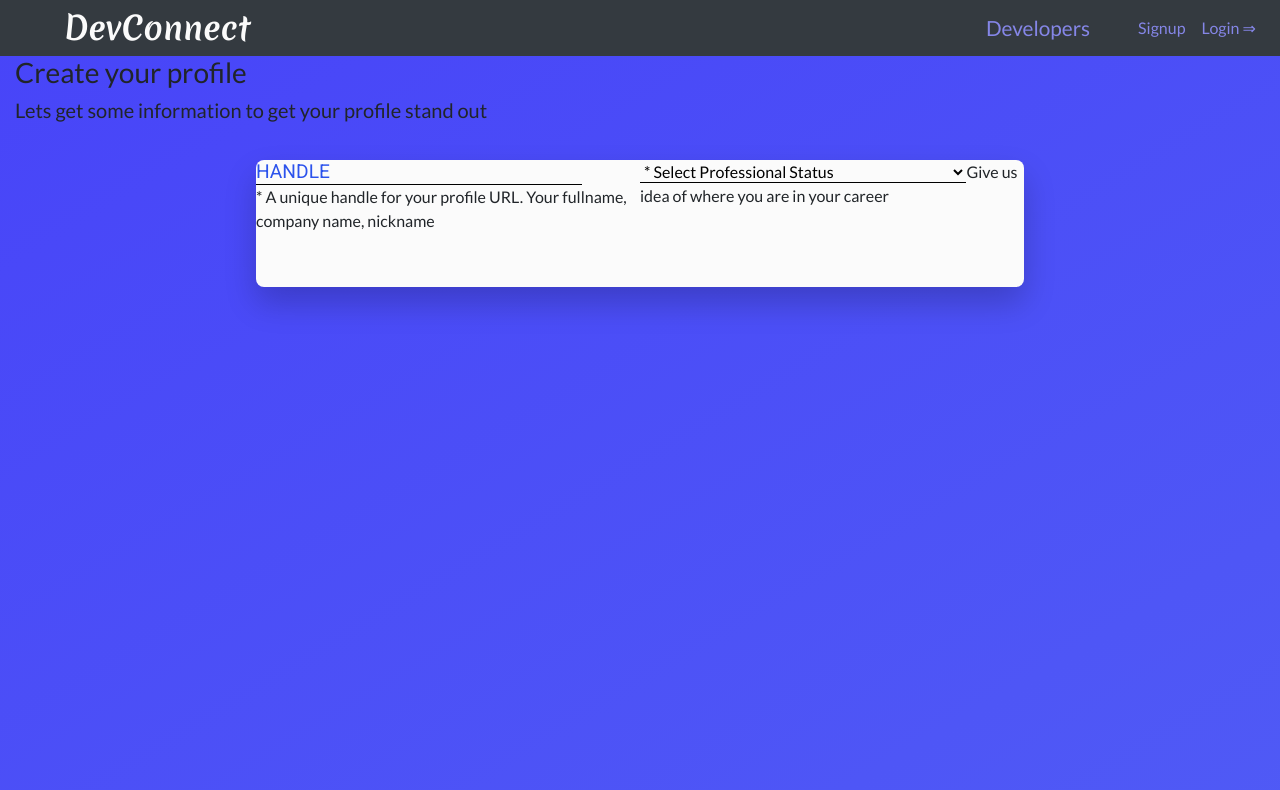
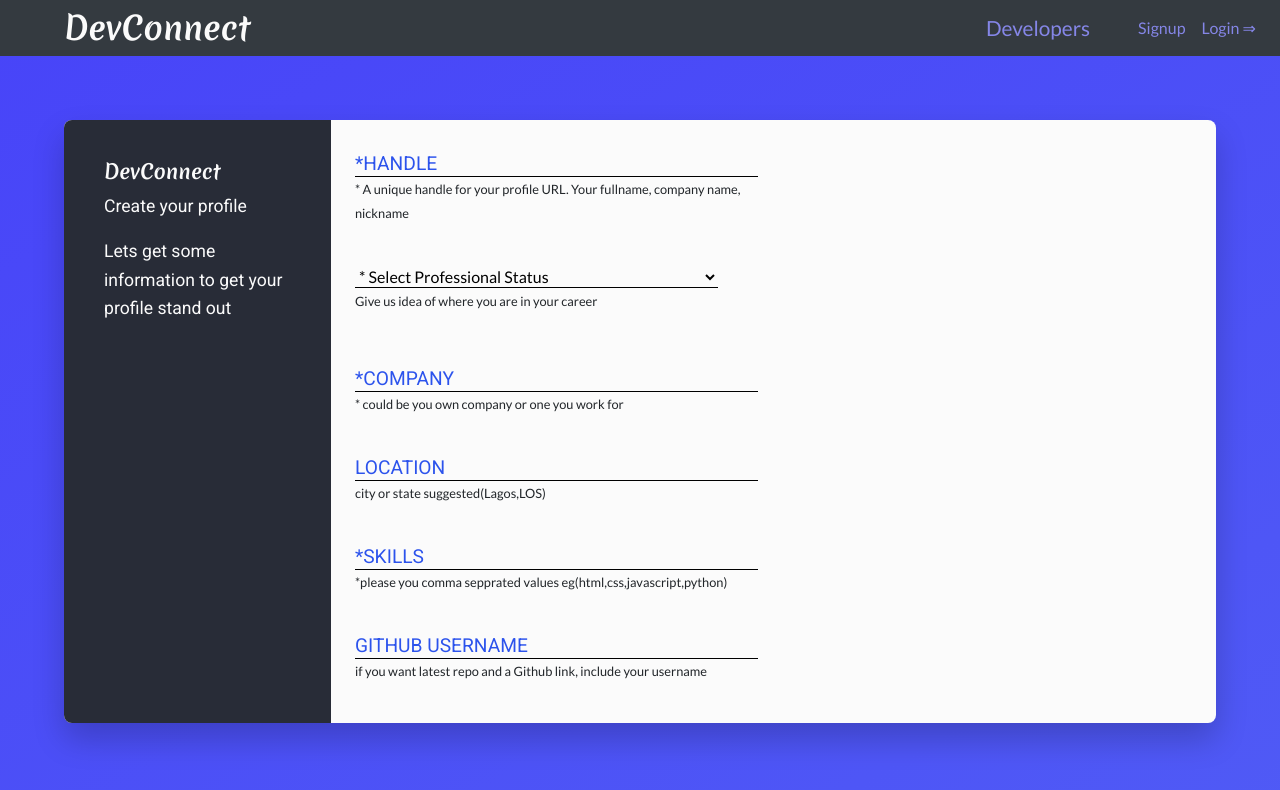
Before and after one commit to ibrahim013/naijadevconnect, a React (Create React App) app in the folder client/: page /createprofile in a window 1280 px wide. Shown: the top 790 px of the page. Built offline with nearby package versions, Linux system fonts and the light colour scheme.

Commit message:
style modification (#6)

```diff
--- a/client/src/App.css
+++ b/client/src/App.css
@@ -177,11 +177,10 @@ body {
 }
 .profile-form {
   display: flex;
-  top: 20%;
-  left: 20%;
-  width: 60%;
+  top: 15%;
+  left: 5%;
+  width: 90%;
   position: absolute;
-  transform: translate(-20% -20%);
   border-radius: 0.5rem;
   overflow: hidden;
   background-color: #fbfbfb;
@@ -201,10 +200,30 @@ body {
   flex-direction: column;
   align-items: center;
 }
-
+.form-fl-side{
+  width:25%;
+  background-color: #282c37;
+  color: #fbfbfb;
+  padding: 2.5rem;
+}
+.form-fl-side > h5{
+  color: #fbfbfb;
+  font-family: "Merienda", "cursive", Arial, Helvetica, sans-serif;
+  font-weight: 700;
+}
+.form-fl-side > p {
+  color: #fbfbfb;
+  font-family: "Roboto", sans-serif;
+  font-size: 1.1rem;
+  line-height: 1.8rem;
+}
 .form-content {
   width: 90%;
   margin-bottom: 3.4rem;
+}
+.form-content-i {
+  width: 100%;
+  margin-bottom: 2.5rem;
 }
 .form-data {
   width: 85%;
@@ -274,6 +293,13 @@ body {
   color: #fbfbfb;
   font-family: "Roboto", sans-serif;
 }
+.form-l-side{
+  padding: 2rem 1.5rem 0 1.5rem;
+  width: 50%;
+}
+.form-r-side{
+  width:35%;
+}
 .side-message {
   font-size: 1.9rem;
   line-height: 2.5rem;
@@ -324,3 +350,8 @@ body {
 .d-user{
 padding: .4rem;
 }
+.info{
+  display: block;
+  width: 85%;
+  font-size: .8rem;
+}
--- a/client/src/component/CreateProfile.jsx
+++ b/client/src/component/CreateProfile.jsx
@@ -1,69 +1,115 @@
-import React, { Component } from 'react'
-import PropTypes from 'prop-types'
-import {connect} from 'react-redux';
-import FormInputTextGroup from './common/FormInputTextField';
-import FormSelectGroup from './common/FormSelectGroup';
+import React, { Component } from "react";
+import PropTypes from "prop-types";
+import { connect } from "react-redux";
+import FormInputTextGroup from "./common/FormInputTextField";
+import FormSelectGroup from "./common/FormSelectGroup";
 
 export default class CreateProfile extends Component {
-  constructor(){
-    super()
+  constructor() {
+    super();
     this.state = {
       displaySocialInput: false,
-      handle: '',
-      company:'',
-      website:'',
-      location:'',
-      status:'',
-      githubuserName: '',
-      bio: '',
-      skills: '',
-      twitter: '',
-      facebook: '',
-      instagram: '',
-      youtube:'',
-      linkedin: '',
-      error:{}
+      handle: "",
+      company: "",
+      website: "",
+      location: "",
+      status: "",
+      gitHubUserName: "",
+      bio: "",
+      skills: "",
+      twitter: "",
+      facebook: "",
+      instagram: "",
+      youtube: "",
+      linkedin: "",
+      error: {}
+    };
   }
-  }
+  onChange = event => {
+    this.setState({ [event.target.name]: event.target.value });
+  };
   render() {
-    const {error, handle}= this.state;
+    const {
+      error,
+      handle,
+      company,
+      location,
+      skills,
+      gitHubUserName
+    } = this.state;
     const options = [
-      {label: "* Select Professional Status", value: 0},
-      {label: "Developer", value: "Developer"},
-      {label: "Junior Developer", value: "Junior Developer"},
-      {label: "Senior Developer", value:"Senior Developer"},
-      {label: "Manager", value: "Manage"},
-      {label: "Student or Learning", value: "Student or Learning"},
-      {label: "Instructor or Teacher", value: "Instructor or Teacher"},
-      {label: "Intern", value: "Intern"},
-      {label: "Others", value: "Others"}
-    ]
+      { label: "* Select Professional Status", value: 0 },
+      { label: "Developer", value: "Developer" },
+      { label: "Junior Developer", value: "Junior Developer" },
+      { label: "Senior Developer", value: "Senior Developer" },
+      { label: "Manager", value: "Manage" },
+      { label: "Student or Learning", value: "Student or Learning" },
+      { label: "Instructor or Teacher", value: "Instructor or Teacher" },
+      { label: "Intern", value: "Intern" },
+      { label: "Others", value: "Others" }
+    ];
     return (
       <div className="container-fluid register">
-        <h3>Create your profile</h3>
-          <h5>Lets get some information to get your profile stand out</h5>
         <div className="profile-form">
+          <div className="form-fl-side">
+            <h5>DevConnect</h5>
+            <p>Create your profile</p>
+            <p>Lets get some information to get your profile stand out</p>
+          </div>
+          <div className="form-l-side">
             <FormInputTextGroup
               name="handle"
               value={handle}
               error={error.handle}
-          onchange={()=>{}}
-          placeholder="handle"
+              onChange={this.onChange}
+              placeholder="*handle"
               info="* A unique handle for your profile URL. Your fullname, company name, nickname"
             />
             <FormSelectGroup
-         options ={options}
+              options={options}
               placeholder="Status"
               name="status"
               value={this.state.status}
-         onChange={()=>{}}
+              onChange={this.onChange}
               error={error.status}
-         info ="Give us idea of where you are in your career"
-
+              info="Give us idea of where you are in your career"
+            />
+            <FormInputTextGroup
+              name="company"
+              value={company}
+              error={error.company}
+              onChange={this.onChange}
+              placeholder="*company"
+              info="* could be you own company or one you work for"
+            />
+            <FormInputTextGroup
+              name="location"
+              value={location}
+              error={error.location}
+              onChange={this.onChange}
+              placeholder="location"
+              info="city or state suggested(Lagos,LOS)"
+            />
+            <FormInputTextGroup
+              name="skills"
+              value={skills}
+              error={error.skills}
+              onChange={this.onChange}
+              placeholder="*skills"
+              info="*please you comma sepprated values eg(html,css,javascript,python)"
+            />
+            <FormInputTextGroup
+              name="githubusername"
+              value={gitHubUserName}
+              error={error.gitHubUserName}
+              onChange={this.onChange}
+              placeholder="Github UserName"
+              info="if you want latest repo and a Github link, include your username"
             />
           </div>
-
+          <div className="form-r-side" />
         </div>
-    )
+      </div>
+    );
   }
 }
--- a/client/src/component/common/FormInputTextField.jsx
+++ b/client/src/component/common/FormInputTextField.jsx
@@ -9,10 +9,11 @@ const FormInputTextGroup = ({
   info,
   error,
   name,
+  label,
   placeholder,
   glyphicon
 }) => (
-  <div className="form-content">
+  <div className="form-content-i">
     <i className={glyphicon} />
     <input
       type={type}
@@ -23,7 +24,6 @@ const FormInputTextGroup = ({
       className={classNames("form-data", {"is-info": info, "is-invalid": error})}
       placeholder={placeholder}
     />
-    <br/>
     {info && <span className="info">{info}</span>}
   </div>
 );
```
Lines whose indentation alone changed are shown as unchanged.
